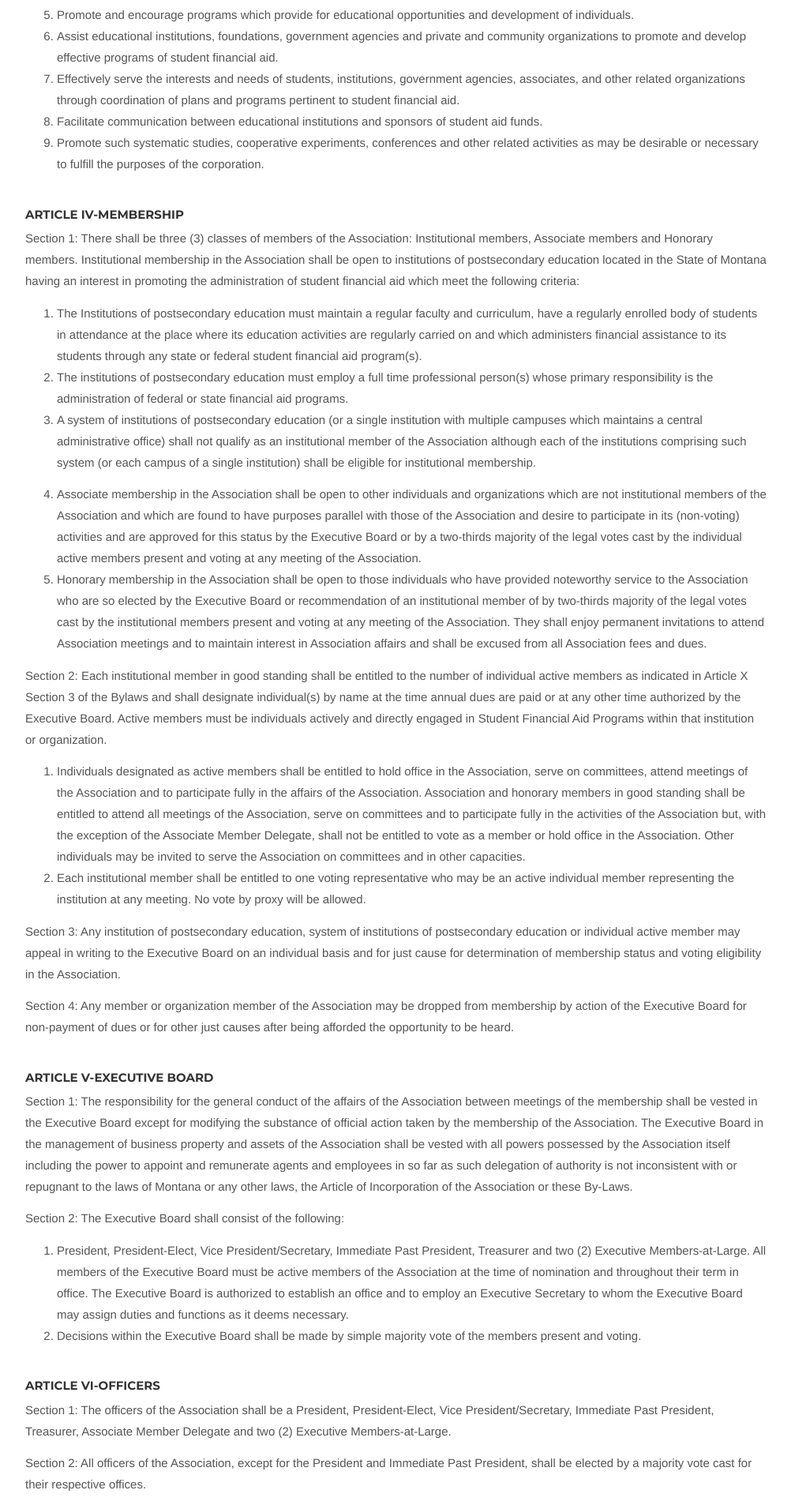
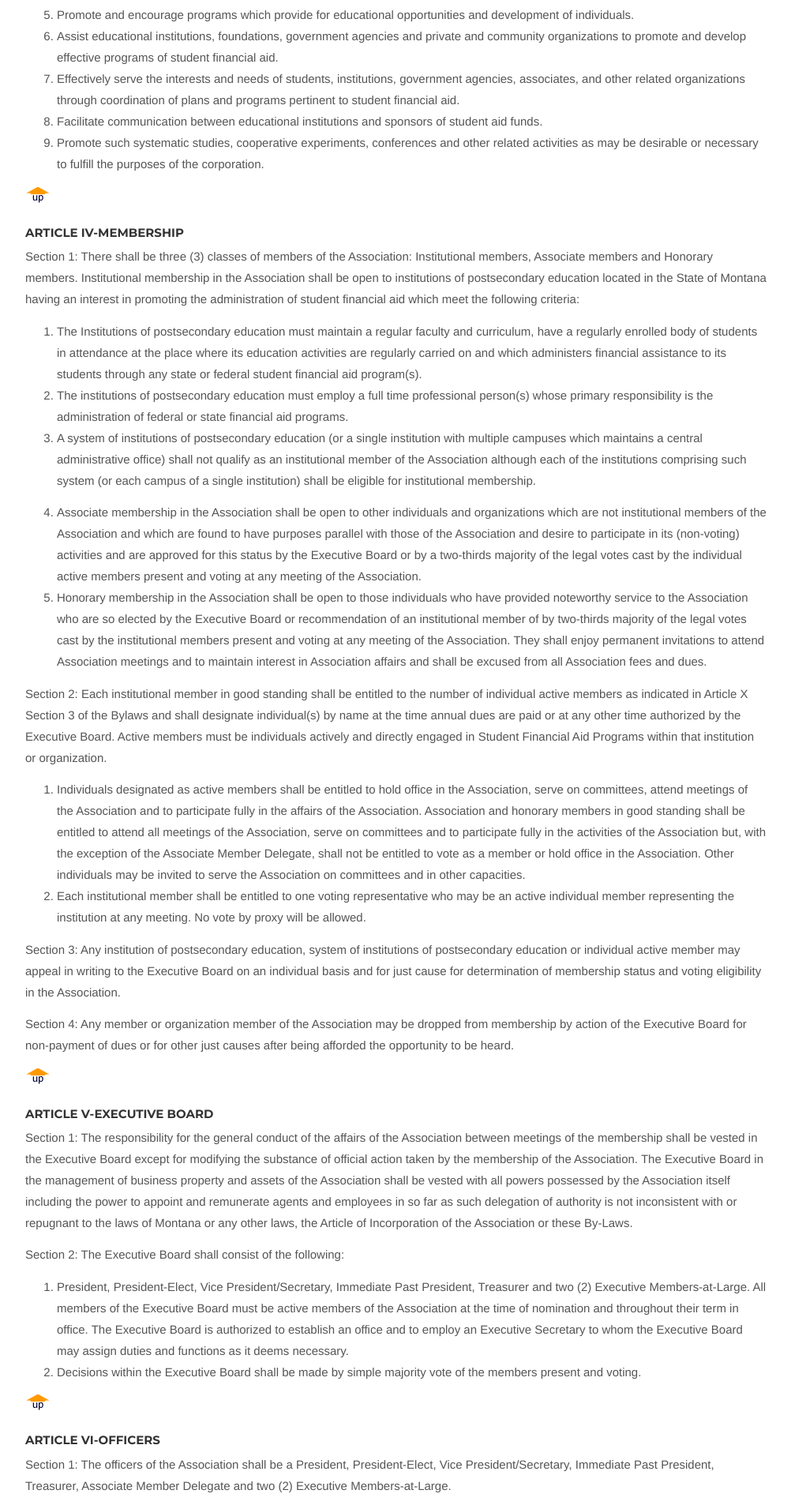
Before and after one commit to mhellwinkel/www.masfaaonline.org, a Jekyll site: the page built from documents.md, in a window 1280 px wide. Shown: the part 1533-3439 px from the top of the page at 79% size, without its empty margins (138-1140 px from the left). Built offline with Jekyll 4.4.1, drawn with Linux system fonts in a browser that asks for light colours; nearby versions of some CDN libraries.

Commit message:
Fixing image links on documents page.

```diff
--- a/documents.md
+++ b/documents.md
@@ -55,7 +55,7 @@ The purpose of which the Corporation is organized, subject to the limitations of
 5.  Facilitate communication between educational institutions and sponsors of student aid funds.
 6.  Promote such systematic studies, cooperative experiments, conferences and other related activities as may be desirable or necessary to fulfill the purposes of the corporation.
 
-[![](assets/images/up.gif)](#top)
+[![](../assets/images/up.gif)](#top)
 
 <a id="article4"></a>
 
@@ -80,7 +80,7 @@ Section 2: Each institutional member in good standing shall be entitled to the n
 
   Section 4: Any member or organization member of the Association may be dropped from membership by action of the Executive Board for non-payment of dues or for other just causes after being afforded the opportunity to be heard.
 
-[![](assets/images/up.gif)](#top)
+[![](../assets/images/up.gif)](#top)
 
 <a id="article5"></a>
 
@@ -93,7 +93,7 @@ Section 2: Each institutional member in good standing shall be entitled to the n
 1.  President, President-Elect, Vice President/Secretary, Immediate Past President, Treasurer and two (2) Executive Members-at-Large. All members of the Executive Board must be active members of the Association at the time of nomination and throughout their term in office. The Executive Board is authorized to establish an office and to employ an Executive Secretary to whom the Executive Board may assign duties and functions as it deems necessary.
 2.  Decisions within the Executive Board shall be made by simple majority vote of the members present and voting.
 
-[![](assets/images/up.gif)](#top)
+[![](../assets/images/up.gif)](#top)
 
 <a id="article6"></a>
 
@@ -117,7 +117,7 @@ Section 2: Each institutional member in good standing shall be entitled to the n
 
   Section 9: None of the elected officers or the immediate Past-President of the Association shall receive any compensation for their services as such to the Association. Any necessary travel expenses of any individual active member to represent the Association may be paid from Association funds by approval of the Executive Board.
 
-[![](assets/images/up.gif)](#top)
+[![](../assets/images/up.gif)](#top)
 
 <a id="article7"></a>
 
```
